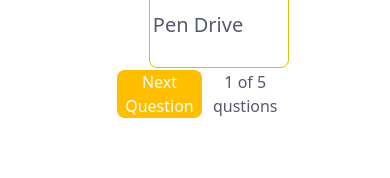
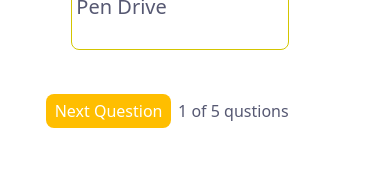
Before and after one commit to hashemothman/quizzes, a React (Create React App) app: page /quizpage in a window 390 px wide. Shown: the part 790-968 px from the top of the page. Built offline with nearby package versions, Linux system fonts and the light colour scheme.

Commit message:
complate test

```diff
--- a/src/components/Quiz/Quiz.css
+++ b/src/components/Quiz/Quiz.css
@@ -138,6 +138,9 @@
         padding: 1.5%;
 
     }
+    .zh-btn-text-quiz{
+        margin-top: 50px;
+    }
 }
 
 @media (max-width:858px){
@@ -180,12 +183,13 @@
 
     }
     .zh-container-quiz button{
-        width: 63%;
+        width: 50%;
     font-size: 1em;
-    padding: 0%;
+    padding: 2%;
     }
     .zh-container-quiz{
         top: 80%;
+        width: 70% !important;
     }
 
     .zh-timer{
--- a/src/pages/Quizpage/Quizpage.css
+++ b/src/pages/Quizpage/Quizpage.css
@@ -1,11 +1,11 @@
 .zh-quiz-page-container{
     margin-bottom: 15%;
-    width: 100vw;
+    width: 100%;
     height: 100vh;
 }
 
 .zh-quiz-page-container .img-quiz{
-    margin: 12% 0;
+    margin: 12% 3%;
     width: 20em;
 }
 
@@ -17,7 +17,7 @@
 }
 
 .zh-quiz-page img{
-    width: 99vw;
+    width: 100%;
     height: 45vh;
     object-fit: cover;
 
```
